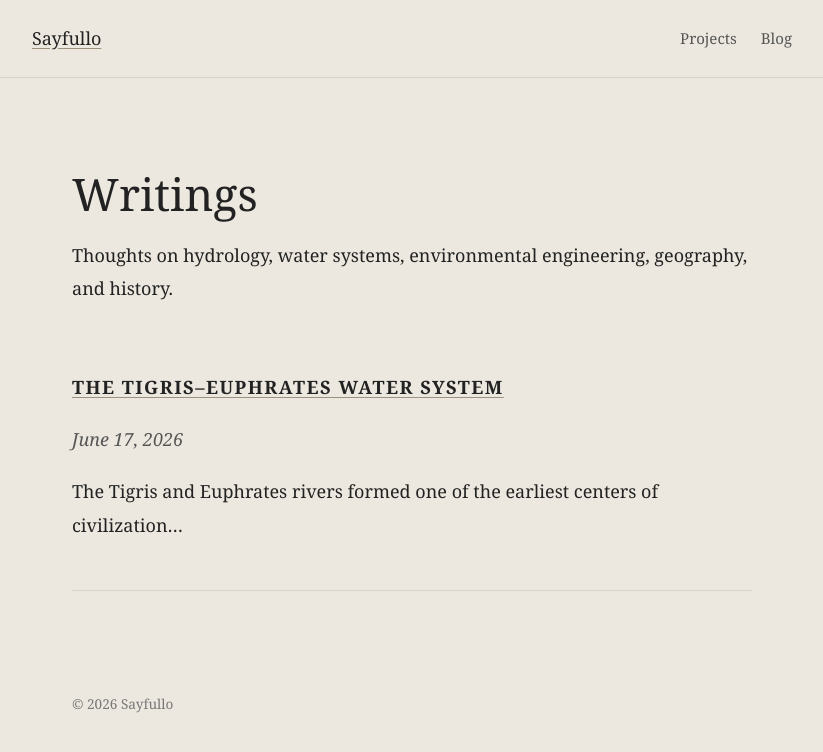
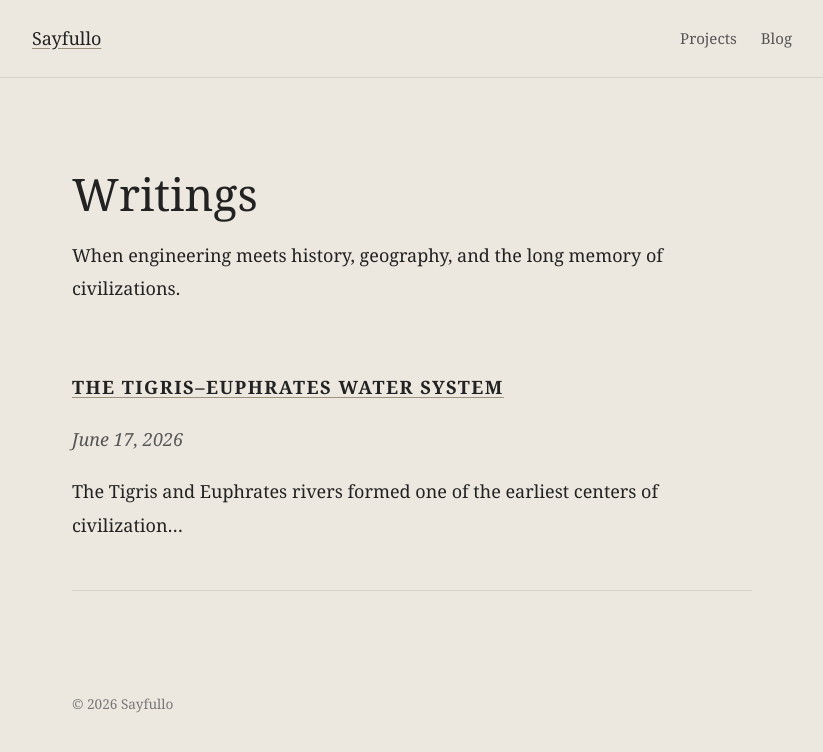
Before and after one commit to sayfullo22/sayfullo22, a Jekyll site: the page built from blog.md, in a window 1280 px wide. Shown: the top 752 px of the page, without its empty margins (228-1051 px from the left). Built offline with Jekyll 4.4.1, drawn with Linux system fonts in a browser that asks for light colours.

Commit message:
Update blog.md

```diff
--- a/blog.md
+++ b/blog.md
@@ -7,7 +7,7 @@ permalink: /blog/
 
 # Writings
 
-Thoughts on hydrology, water systems, environmental engineering, geography, and history.
+When engineering meets history, geography, and the long memory of civilizations.
 
 {% for post in site.posts %}
 
```
